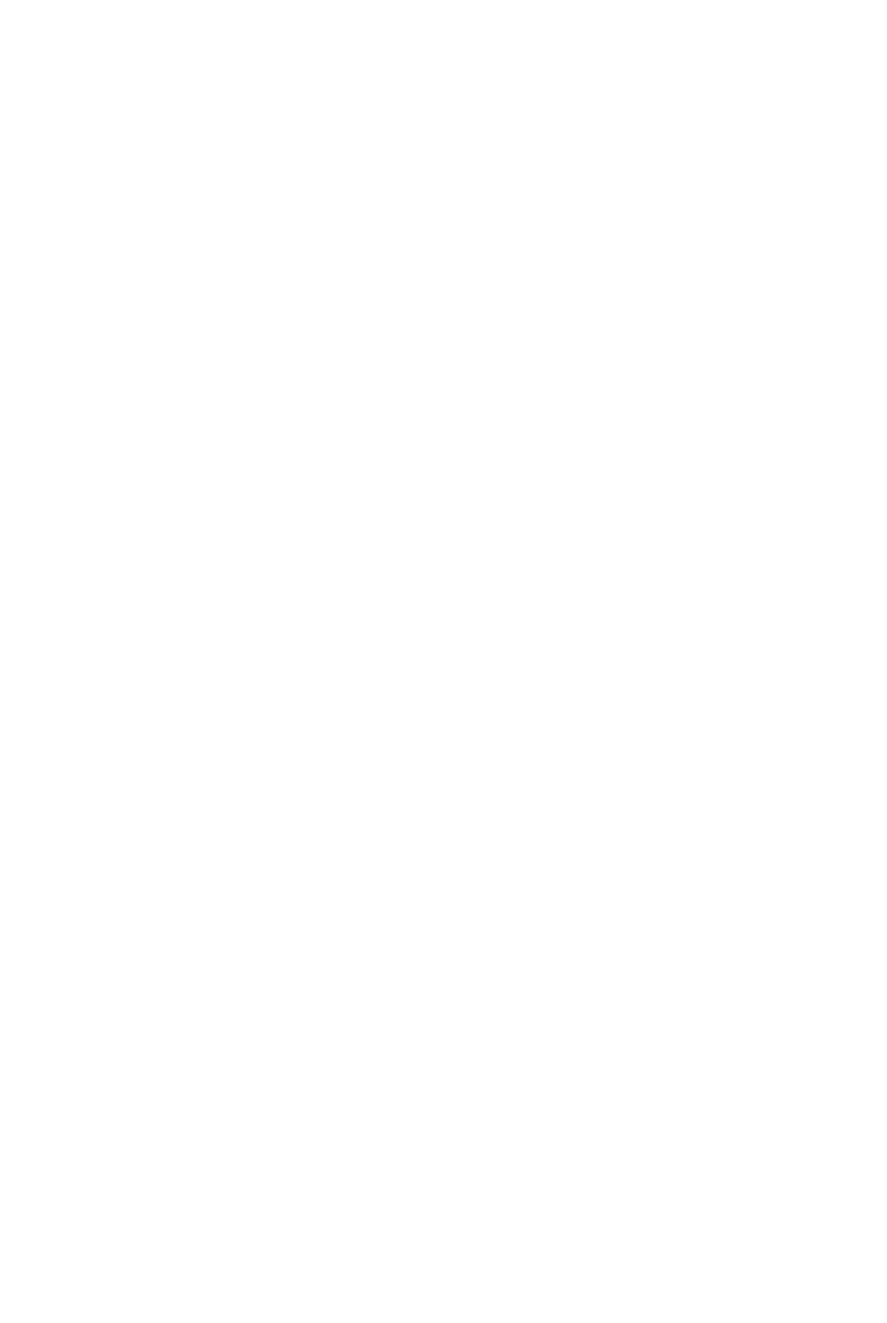
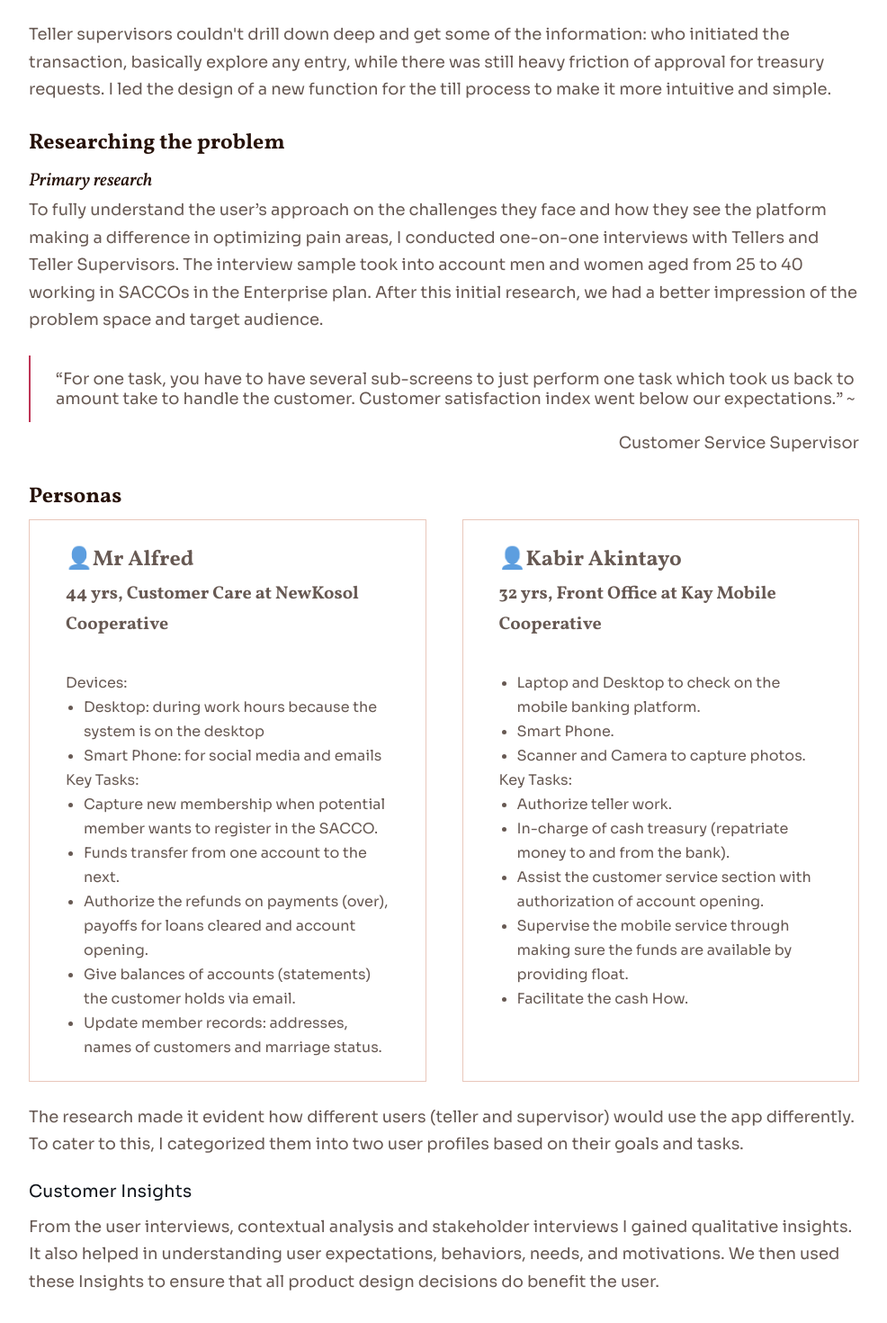
Before and after one commit to davidolaoluwa240/lukman-portfolio, a React (Create React App) app: page /projects/asusu in a window 1280 px wide. Before the commit this address had no page. Shown: the part 1180-2650 px from the top of the page at 90% size, without its empty margins (128-1114 px from the left). Before the commit the page ends 800 px from the top, so only its background shows below. Built offline with nearby package versions, Linux system fonts and the light colour scheme.

Commit message:
started asusu project detail base

```diff
--- a/src/assets/styles/variables.styles.jsx
+++ b/src/assets/styles/variables.styles.jsx
@@ -1,10 +1,13 @@
 export const COLORS = {
   "primary-color": "#be5834",
+  "secondary-color": "#BE3455",
   "text-color": "#26120a",
   "text-color-2": "#F2DED6",
   "text-color-3": "##212121",
   "text-color-4": "#fff3ef",
   "text-color-5": "#349abe",
+  "text-color-6": "#0D1219",
+  "text-color-7": "#3D3D3D",
   "horizontal-color": "#E9C7BB",
   "deep-danger-color": "#830909",
   "white-color": "#ffffff",
--- a/src/components/paper/paper.styles.jsx
+++ b/src/components/paper/paper.styles.jsx
@@ -29,13 +29,19 @@ export const PaperWrapper = styled.div`
 `;
 
 export const PaperHeading = styled.h5`
-  font-family: "Vollkorn";
+  font-family: "Vollkorn", serif;
   font-weight: 700;
   line-height: 41px;
   font-size: 2.4rem;
 `;
 
-export const PaperSubheading = styled.h6``;
+export const PaperSubheading = styled.h6`
+  font-family: "Vollkorn", serif;
+  font-weight: 700;
+  font-size: 2rem;
+  line-height: 34px;
+  margin-bottom: 3.4rem;
+`;
 
 export const PaperContent = styled.p`
   font-size: 1.6rem;
--- /dev/null
+++ b/src/components/project-details/asusu-project-detail/asusu-project-detail-base/asusu-project-detail-base.component.jsx
@@ -0,0 +1,190 @@
+// Modules
+import React from "react";
+
+// Components
+import { Paper } from "../../../";
+
+// Style
+import { Container } from "../../../../assets/styles";
+import { PaperContent, PaperGroup } from "../../../paper/paper.styles";
+import {
+  ProjectDetailBaseWrapper,
+  ProjectDetailBlock,
+  ProjectDetailContent,
+  ProjectDetailHeading,
+  ProjectDetailSubHeading,
+  ProjectDetailQuote,
+  ProjectDetailList,
+  ProjectDetailSmallHeading,
+} from "../../project-details.styles";
+
+export const AsusuProjectDetailBase = () => {
+  return (
+    <ProjectDetailBaseWrapper>
+      <Container>
+        <ProjectDetailBlock>
+          <ProjectDetailHeading>About asusu</ProjectDetailHeading>
+          <ProjectDetailContent>
+            asusu is a digital banking platform for credit unions (savings and
+            credit cooperatives societies, SACCOs). It advances efficiency and
+            automation at the cooperative staff level by providing them with its
+            proprietary backend-as-a-service (BaaS) software, and the
+            neobank-style mobile banking app is available for end clients.
+          </ProjectDetailContent>
+        </ProjectDetailBlock>
+
+        <ProjectDetailBlock>
+          <ProjectDetailHeading>
+            Understanding the basis of the problem
+          </ProjectDetailHeading>
+          <ProjectDetailContent>
+            Tellers in SACCOs are responsible for managing the till to pay and
+            receive cash from member contributions for either deposits or loan
+            repayments and effectively handle customer transactions, delivering
+            excellent client service and maximizing client solutions.
+          </ProjectDetailContent>
+          <ProjectDetailContent mt="md">
+            Teller supervisors couldn't drill down deep and get some of the
+            information: who initiated the transaction, basically explore any
+            entry, while there was still heavy friction of approval for treasury
+            requests. I led the design of a new function for the till process to
+            make it more intuitive and simple.
+          </ProjectDetailContent>
+        </ProjectDetailBlock>
+
+        <ProjectDetailBlock>
+          <ProjectDetailHeading>Researching the problem</ProjectDetailHeading>
+          <ProjectDetailSubHeading>Primary research</ProjectDetailSubHeading>
+
+          <ProjectDetailContent>
+            To fully understand the user’s approach on the challenges they face
+            and how they see the platform making a difference in optimizing pain
+            areas, I conducted one-on-one interviews with Tellers and Teller
+            Supervisors. The interview sample took into account men and women
+            aged from 25 to 40 working in SACCOs in the Enterprise plan. After
+            this initial research, we had a better impression of the problem
+            space and target audience.
+          </ProjectDetailContent>
+
+          <ProjectDetailQuote>
+            “For one task, you have to have several sub-screens to just perform
+            one task which took us back to amount take to handle the customer.
+            Customer satisfaction index went below our expectations.” ~
+          </ProjectDetailQuote>
+
+          <ProjectDetailContent textAlign="right">
+            Customer Service Supervisor
+          </ProjectDetailContent>
+        </ProjectDetailBlock>
+
+        <ProjectDetailBlock>
+          <ProjectDetailHeading>Personas</ProjectDetailHeading>
+
+          <PaperGroup>
+            <Paper
+              heading="👤Mr Alfred"
+              subheading="44 yrs, Customer Care at NewKosol Cooperative"
+            >
+              <PaperContent>Devices:</PaperContent>
+              <ProjectDetailList>
+                <PaperContent as="li">
+                  Desktop: during work hours because the system is on the
+                  desktop
+                </PaperContent>
+                <PaperContent as="li">
+                  Smart Phone: for social media and emails
+                </PaperContent>
+              </ProjectDetailList>
+
+              <PaperContent>Key Tasks:</PaperContent>
+              <ProjectDetailList>
+                <PaperContent as="li">
+                  Capture new membership when potential member wants to register
+                  in the SACCO.
+                </PaperContent>
+                <PaperContent as="li">
+                  Funds transfer from one account to the next.
+                </PaperContent>
+                <PaperContent as="li">
+                  Authorize the refunds on payments (over), payoffs for loans
+                  cleared and account opening.
+                </PaperContent>
+                <PaperContent as="li">
+                  Give balances of accounts (statements) the customer holds via
+                  email.
+                </PaperContent>
+                <PaperContent as="li">
+                  Update member records: addresses, names of customers and
+                  marriage status.
+                </PaperContent>
+              </ProjectDetailList>
+            </Paper>
+
+            <Paper
+              heading="👤Kabir Akintayo"
+              subheading="32 yrs, Front Office at Kay Mobile Cooperative"
+            >
+              <ProjectDetailList>
+                <PaperContent as="li">
+                  Laptop and Desktop to check on the mobile banking platform.
+                </PaperContent>
+                <PaperContent as="li">Smart Phone.</PaperContent>
+                <PaperContent as="li">
+                  Scanner and Camera to capture photos.
+                </PaperContent>
+              </ProjectDetailList>
+
+              <PaperContent>Key Tasks:</PaperContent>
+              <ProjectDetailList>
+                <PaperContent as="li">Authorize teller work.</PaperContent>
+                <PaperContent as="li">
+                  In-charge of cash treasury (repatriate money to and from the
+                  bank).
+                </PaperContent>
+                <PaperContent as="li">
+                  Assist the customer service section with authorization of
+                  account opening.
+                </PaperContent>
+                <PaperContent as="li">
+                  Supervise the mobile service through making sure the funds are
+                  available by providing float.
+                </PaperContent>
+                <PaperContent as="li">Facilitate the cash How.</PaperContent>
+              </ProjectDetailList>
+            </Paper>
+          </PaperGroup>
+
+          <ProjectDetailContent mt="lg">
+            The research made it evident how different users (teller and
+            supervisor) would use the app differently. To cater to this, I
+            categorized them into two user profiles based on their goals and
+            tasks.
+          </ProjectDetailContent>
+        </ProjectDetailBlock>
+
+        <ProjectDetailBlock>
+          <ProjectDetailSmallHeading mb>
+            Customer Insights
+          </ProjectDetailSmallHeading>
+          <ProjectDetailContent mb="xl">
+            From the user interviews, contextual analysis and stakeholder
+            interviews I gained qualitative insights. It also helped in
+            understanding user expectations, behaviors, needs, and motivations.
+            We then used these Insights to ensure that all product design
+            decisions do benefit the user.
+          </ProjectDetailContent>
+        </ProjectDetailBlock>
+
+        <ProjectDetailBlock>
+          <ProjectDetailHeading>Secondary research</ProjectDetailHeading>
+          <ProjectDetailContent>
+            We also used the existing research provided by the Enterprise client
+            which consisted of the current Payment Process Workflow and the
+            visualized interactions of the teller with SACCO customers. It
+            supported our primary research to understand the existing flows.
+          </ProjectDetailContent>
+        </ProjectDetailBlock>
+      </Container>
+    </ProjectDetailBaseWrapper>
+  );
+};
--- a/src/components/project-details/asusu-project-detail/hero-base/hero-base.component.jsx
+++ b/src/components/project-details/asusu-project-detail/hero-base/hero-base.component.jsx
@@ -4,6 +4,9 @@ import React from "react";
 // Components
 import { TertiaryHero } from "../../../";
 
+// Data
+import { ASUSU_PROJECT_HERO_DETAILS } from "../../../../data";
+
 export const AsusuHeroBase = () => {
-  return <TertiaryHero />;
+  return <TertiaryHero item={ASUSU_PROJECT_HERO_DETAILS} />;
 };
--- a/src/components/project-details/freterium-project-detail/freterium-project-detail-base/freterium-project-detail-base.component.jsx
+++ b/src/components/project-details/freterium-project-detail/freterium-project-detail-base/freterium-project-detail-base.component.jsx
@@ -77,7 +77,7 @@ export const FreteriumProjectDetailBase = () => {
 
         <ProjectDetailBlock>
           <ProjectDetailHeading>Project goals</ProjectDetailHeading>
-          <ProjectDetailSubHeading>
+          <ProjectDetailSubHeading as="small">
             we want the users to
           </ProjectDetailSubHeading>
 
--- a/src/components/project-details/index.js
+++ b/src/components/project-details/index.js
@@ -3,3 +3,5 @@ export * from "./freterium-project-detail/hero-base/hero-base.component";
 export * from "./freterium-project-detail/freterium-project-detail-base/freterium-project-detail-base.component";
 export * from "./bongalo-project-detail/hero-base/hero-base.component";
 export * from "./bongalo-project-detail/bongalo-project-detail-base/bongalo-project-detail-base.component";
+export * from "./asusu-project-detail/hero-base/hero-base.component";
+export * from "./asusu-project-detail/asusu-project-detail-base/asusu-project-detail-base.component";
--- a/src/components/project-details/project-details.styles.jsx
+++ b/src/components/project-details/project-details.styles.jsx
@@ -44,14 +44,27 @@ export const ProjectDetailContent = styled.p`
     }
   }};
 
-  ${({ mt }) => {
-    switch (mt) {
+  ${({ mt, mb }) => {
+    switch (mt || mb) {
       case "sm":
-        return "margin-top: 1.7rem";
+        return (mt && "margin-top: 1.7rem") || (mb && "margin-bottom: 1.7rem");
       case "md":
-        return "margin-top: 2.3rem";
+        return (mt && "margin-top: 2.3rem") || (mb && "margin-bottom: 2.3rem");
+      case "lg":
+        return (mt && "margin-top: 2.4rem") || (mb && "margin-bottom: 2.4rem");
+      case "xl":
+        return (mt && "margin-top: 6.7rem") || (mb && "margin-bottom: 6.7rem");
     }
   }};
+
+  ${({ textAlign }) => `text-align: ${textAlign}`}
+`;
+
+export const ProjectDetailQuote = styled.blockquote`
+  padding: 1.5rem 0 1.5rem 2.8rem;
+  margin-top: 2.4rem;
+  margin-bottom: 0.8rem;
+  border-left: 2px solid ${COLORS["secondary-color"]};
 `;
 
 export const ProjectDetailList = styled.ul`
@@ -118,3 +131,29 @@ export const ProjectDetailButton = styled(Link)`
     }
   }}
 `;
+
+export const ProjectDetailSmallHeading = styled.small`
+  display: block;
+  font-weight: 400;
+
+  ${({ mb }) => mb && "margin-bottom: 1rem"};
+
+  ${({ styleType }) => {
+    switch (styleType) {
+      case "secondary":
+        return css`
+          font-weight: 600;
+          font-size: 20px;
+          line-height: 34px;
+          color: ${COLORS["text-color-7"]};
+        `;
+      default:
+        return css`
+          line-height: 27px;
+          font-size: 1.9rem;
+          letter-spacing: 0.224px;
+          color: ${COLORS["text-color-6"]};
+        `;
+    }
+  }}
+`;
--- a/src/data/index.js
+++ b/src/data/index.js
@@ -640,6 +640,7 @@ export const ASUSU_PROJECT_HERO_DETAILS = {
   projectYear: 2017,
   projectWebsite: "https://www.freterium.com/",
   jobRole: "Product  designer",
+  projectPlatform: [],
   jobRoleSummary: [
     {
       id: 1,
--- a/src/routes.component.jsx
+++ b/src/routes.component.jsx
@@ -11,6 +11,7 @@ import {
   Resources,
   FreteriumProjectDetail,
   BongaloProjectDetail,
+  AsusuProjectDetail,
 } from "./routes";
 
 // Layouts
@@ -26,6 +27,7 @@ const Routes = () => {
         <Route path="projects" element={<ProjectDetailsLayout />}>
           <Route path="freterium" element={<FreteriumProjectDetail />} />
           <Route path="bongalo" element={<BongaloProjectDetail />} />
+          <Route path="asusu" element={<AsusuProjectDetail />} />
         </Route>
       </Route>
     </Switch>
--- a/src/routes/index.js
+++ b/src/routes/index.js
@@ -4,3 +4,4 @@ export * from "./connect/connect.component";
 export * from "./resources/resources.component";
 export * from "./project-details/freterium-project-detail/freterium-project-detail.component";
 export * from "./project-details/bongalo-project-detail/bongalo-project-detail.component.jsx";
+export * from "./project-details/asusu-project-detail/asusu-project-detail.component";
--- a/src/routes/project-details/asusu-project-detail/asusu-project-detail.component.jsx
+++ b/src/routes/project-details/asusu-project-detail/asusu-project-detail.component.jsx
@@ -3,7 +3,13 @@ import React from "react";
 
 // Components
 import { Fragment } from "react";
+import { AsusuHeroBase, AsusuProjectDetailBase } from "../../../components";
 
 export const AsusuProjectDetail = () => {
-  return <Fragment>AsusuProjectDetail</Fragment>;
+  return (
+    <Fragment>
+      <AsusuHeroBase />
+      <AsusuProjectDetailBase />
+    </Fragment>
+  );
 };
```
